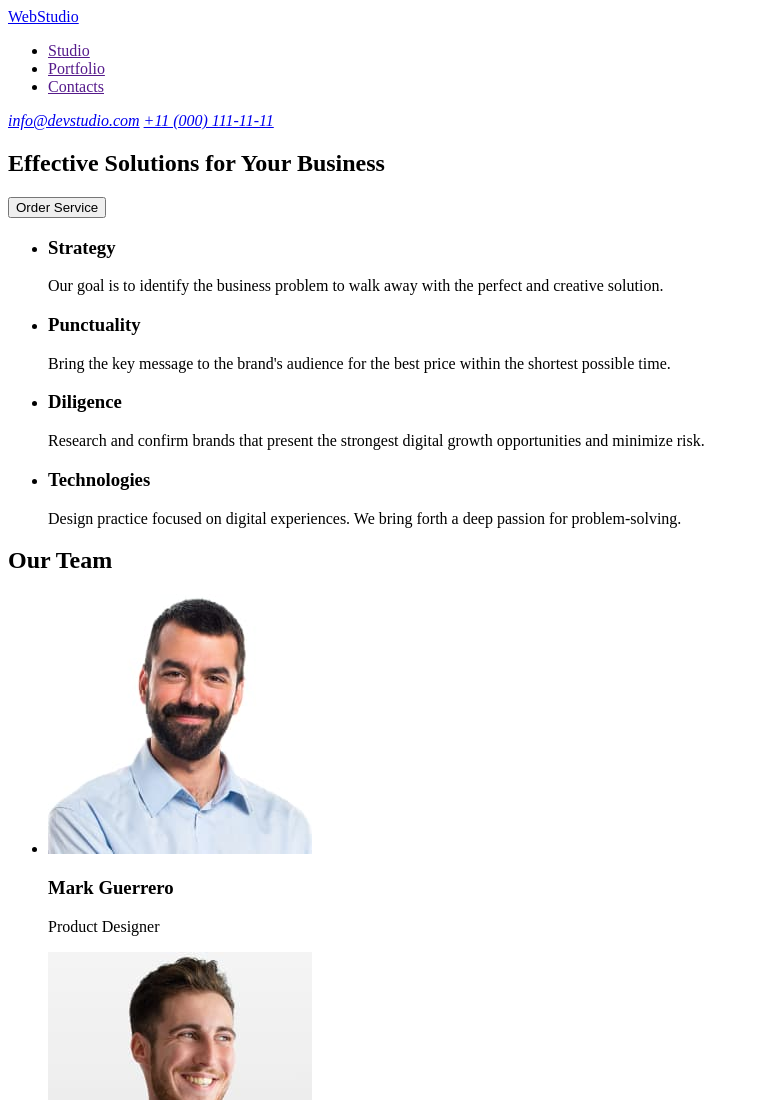
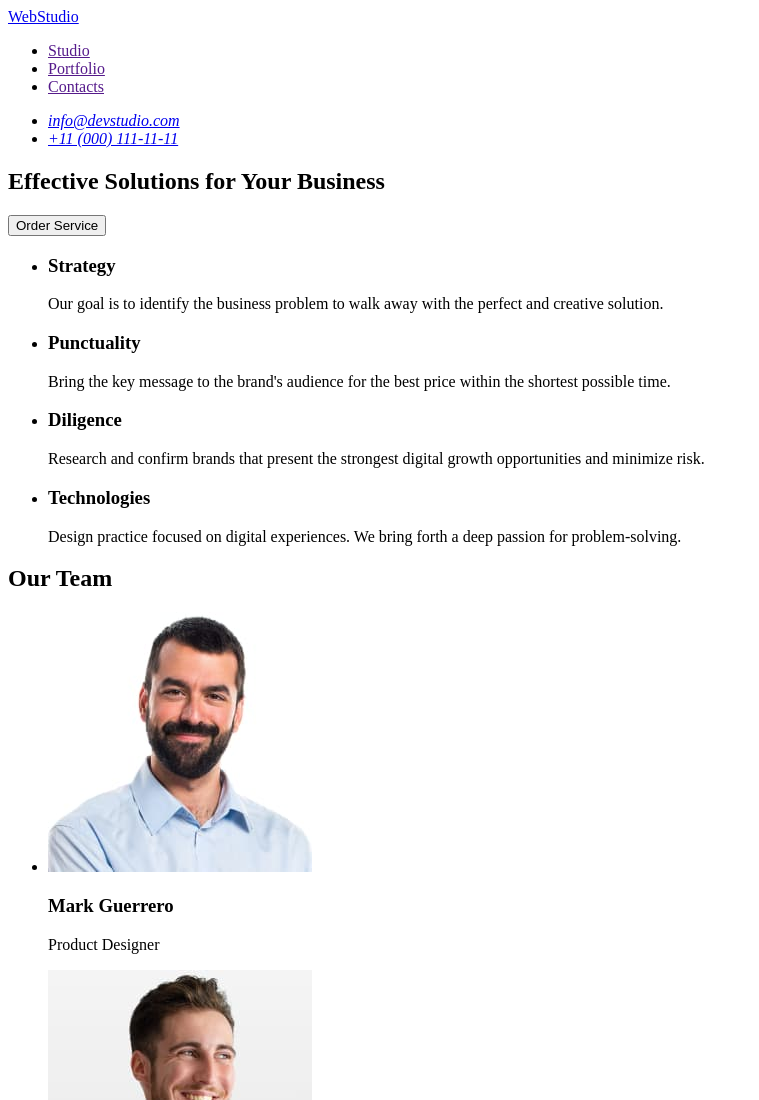
Before and after one commit to digi-lego/goit-markup-hw-01, a plain HTML site: page index.html in a window 1280 px wide. Shown: the top 1100 px of the page, without its empty margins (0-759 px from the left). Drawn offline with Linux system fonts and the light colour scheme.

Commit message:
Update index.html

```diff
--- a/index.html
+++ b/index.html
@@ -23,8 +23,14 @@
         </ul>
     </nav>
     <address>
-        <a href="mailto:info@devstudio.com">info@devstudio.com</a>
-        <a href="tel:+110001111111">+11 (000) 111-11-11</a>
+        <ul>
+            <Li>
+                <a href="mailto:info@devstudio.com">info@devstudio.com</a>
+            </Li>
+            <Li>
+                <a href="tel:+110001111111">+11 (000) 111-11-11</a>
+            </Li>
+        </ul>
     </address>
 </header>
 <main>
```
